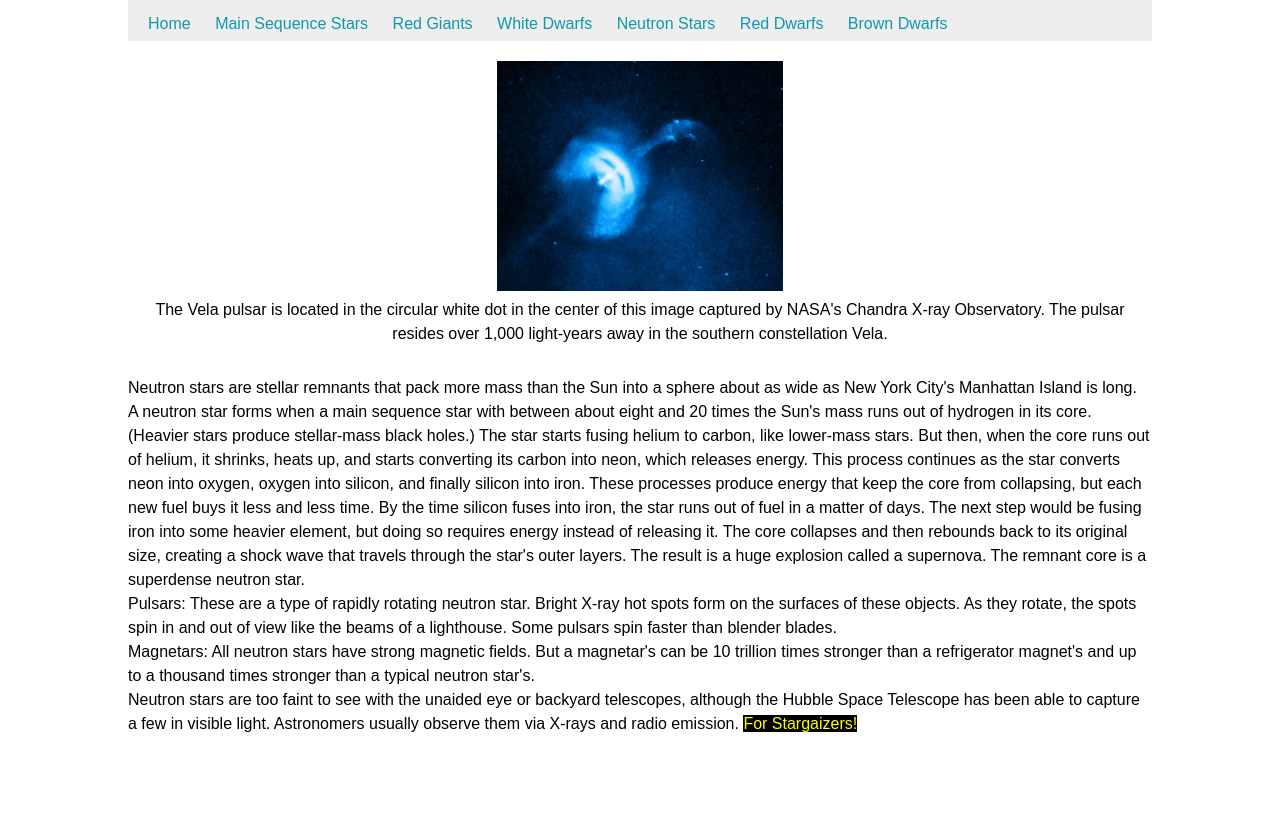
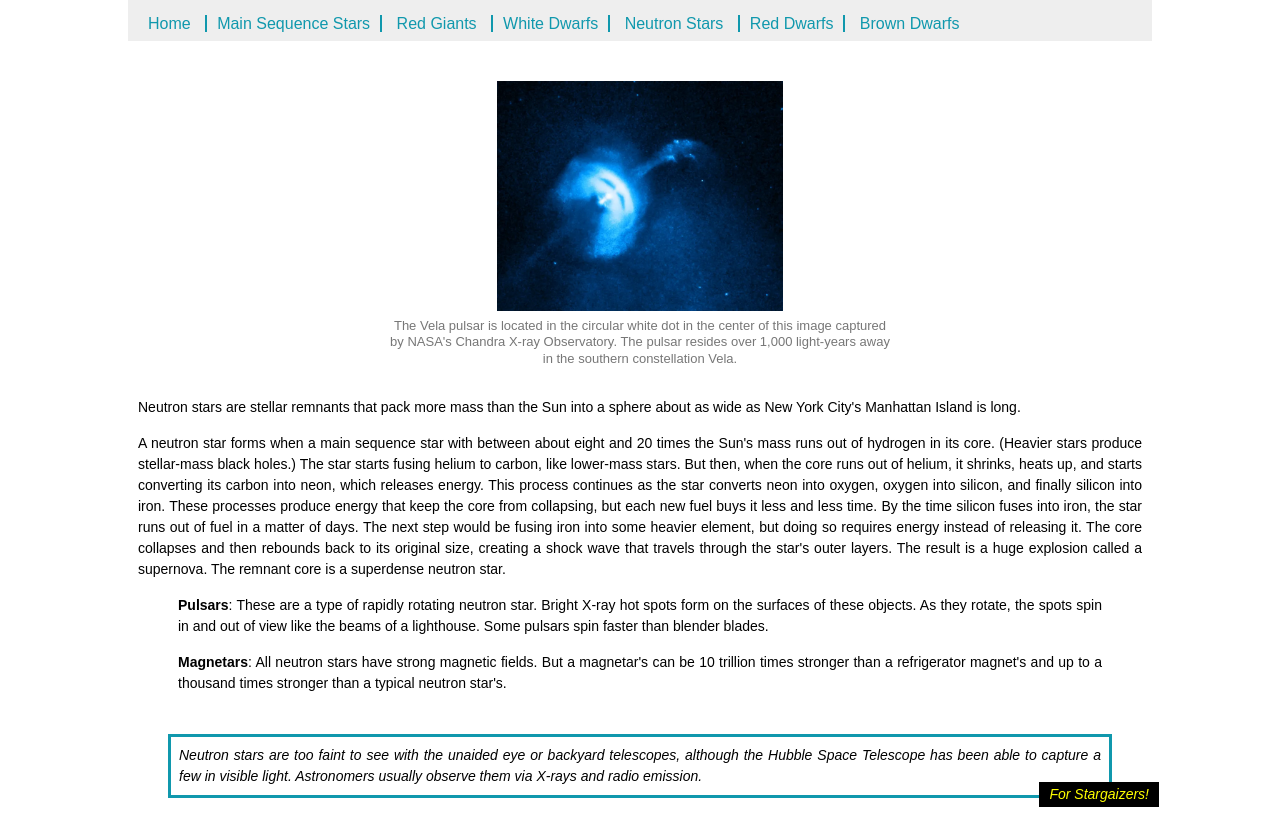
Before and after one commit to pawloda/star-types-article, a plain HTML site: page template/neutron-stars.html in a window 1280 px wide. Shown: the part 57-895 px from the top of the page. Before the commit the page ends 800 px from the top, so only its background shows below. Drawn offline with Linux system fonts and the light colour scheme.

Commit message:
CSS ready

```diff
--- a/style.css
+++ b/style.css
@@ -5,15 +5,30 @@
 }
 
 aside p:last-child::after {
+  padding-top: 2px;
+  padding-bottom: 2px;
+  padding-left: 10px;
+  padding-right: 10px;
+  position: absolute;
+  right: -50px;
+  bottom: -12px;
   content: "For Stargaizers!";
   color: #ffff00;
   background-color: #000;
 }
 
+header a:link {
+  padding-left: 10px;
+  padding-right: 10px;
+}
+
+header a:link:nth-child(even) {
+  border-right: 2px solid #1098ad;
+  border-left: 2px solid #1098ad;
+}
+
 a:link {
   color: #1098ad;
-  margin-left: 10px;
-  margin-right: 10px;
   text-decoration: none;
 }
 
@@ -45,7 +60,17 @@ figure {
   margin-bottom: 30px;
 }
 
+figcaption {
+  color: #777;
+  font-size: 13px;
+  line-height: 1.25;
+  width: 500px;
+  margin-left: auto;
+  margin-right: auto;
+}
+
 footer {
+  margin-top: 20px;
   position: absolute;
   right: 100px;
 }
@@ -54,7 +79,7 @@ header {
   background-color: #eee;
   color: #1098ad;
   padding-bottom: 5px;
-  margin-bottom: 20px;
+  margin-bottom: 40px;
 }
 
 h1 {
@@ -96,6 +121,30 @@ ul {
   text-align: left;
 }
 
+article p {
+  margin-bottom: 15px;
+}
+
+aside p:last-child {
+  margin: 40px;
+  padding: 8px;
+  border: 3px solid #1098ad;
+  position: relative;
+  font-style: italic;
+}
+
+p {
+  text-align: justify;
+  margin-left: 10px;
+  margin-right: 10px;
+  font-size: 14px;
+}
+
+.additional-paragraphs {
+  margin-left: 50px;
+  margin-right: 50px;
+}
+
 .container {
   width: 80%;
   margin-left: auto;
@@ -110,7 +159,6 @@ ul {
   padding-bottom: 10px;
   margin-left: auto;
   margin-right: auto;
-  margin-bottom: 40px;
   text-align: center;
   width: 400px;
 }
--- a/template/neutron-stars.html
+++ b/template/neutron-stars.html
@@ -58,17 +58,17 @@
           core is a superdense neutron star.
         </p>
         <aside>
-          <p>
-            Pulsars: These are a type of rapidly rotating neutron star. Bright
-            X-ray hot spots form on the surfaces of these objects. As they
-            rotate, the spots spin in and out of view like the beams of a
-            lighthouse. Some pulsars spin faster than blender blades.
+          <p class="additional-paragraphs">
+            <strong>Pulsars</strong>: These are a type of rapidly rotating
+            neutron star. Bright X-ray hot spots form on the surfaces of these
+            objects. As they rotate, the spots spin in and out of view like the
+            beams of a lighthouse. Some pulsars spin faster than blender blades.
           </p>
-          <p>
-            Magnetars: All neutron stars have strong magnetic fields. But a
-            magnetar&apos;s can be 10 trillion times stronger than a
-            refrigerator magnet&apos;s and up to a thousand times stronger than
-            a typical neutron star&apos;s.
+          <p class="additional-paragraphs">
+            <strong>Magnetars</strong>: All neutron stars have strong magnetic
+            fields. But a magnetar&apos;s can be 10 trillion times stronger than
+            a refrigerator magnet&apos;s and up to a thousand times stronger
+            than a typical neutron star&apos;s.
           </p>
           <p>
             Neutron stars are too faint to see with the unaided eye or backyard
```
